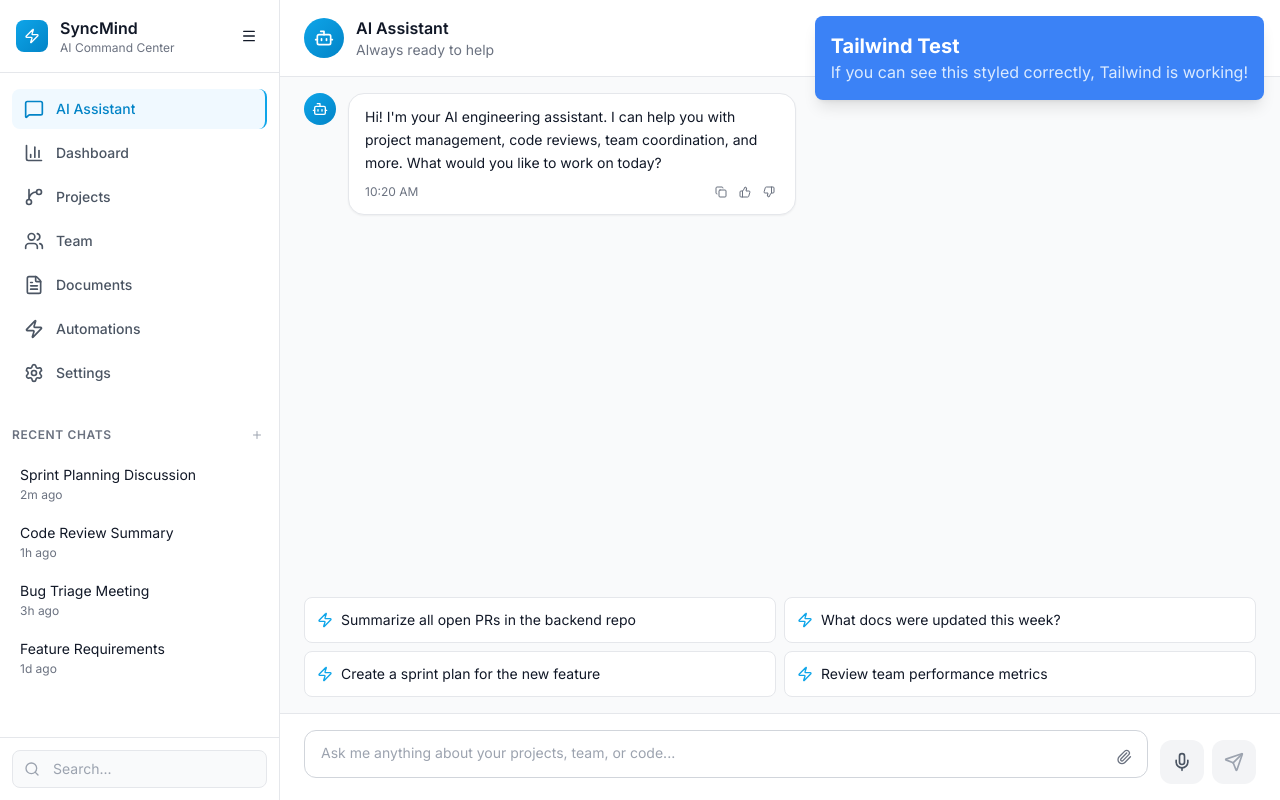
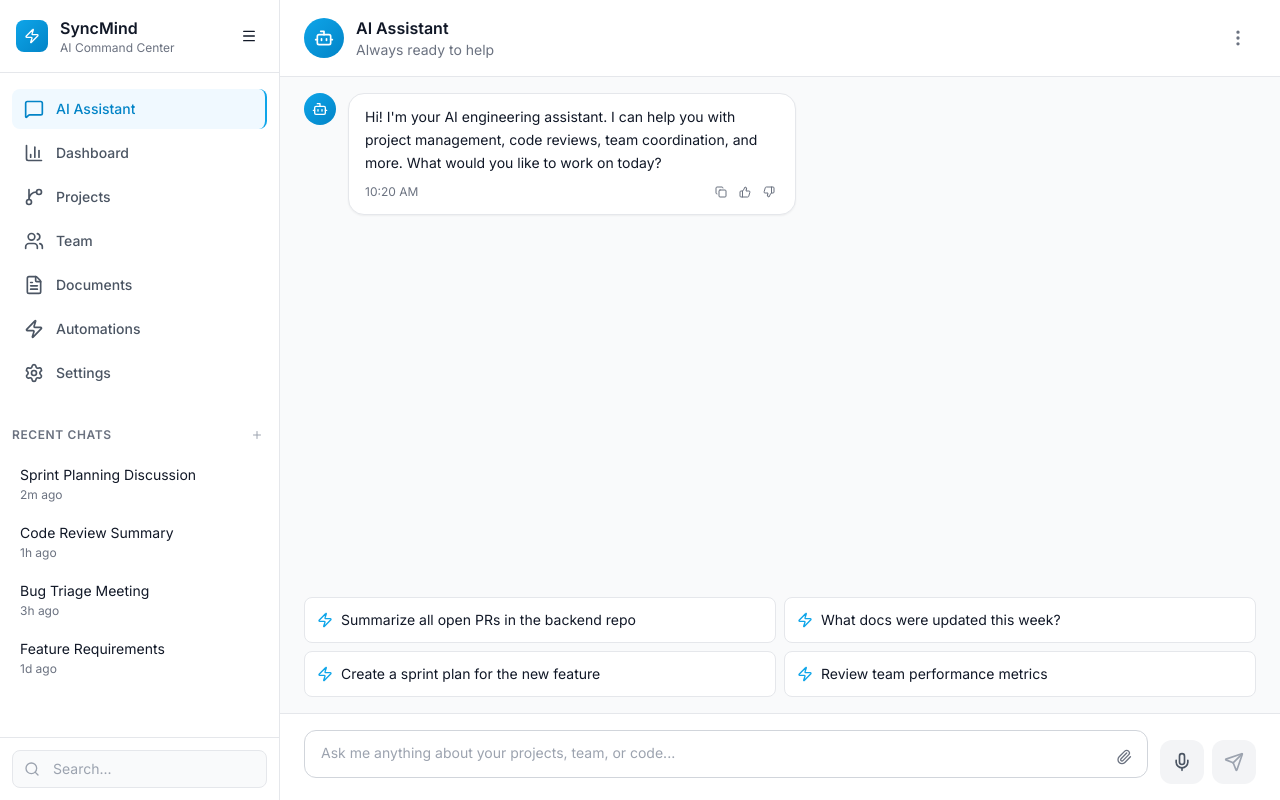
Before and after one commit to deeedaniel/calhacks-12.0, a React app in the folder frontend/: page / in a window 1280 px wide. Built offline with nearby package versions, Linux system fonts and the light colour scheme; the HTML template or start-up script is replaced by a standard one.

Commit message:
comment ts out

```diff
--- a/frontend/src/App.tsx
+++ b/frontend/src/App.tsx
@@ -3,7 +3,7 @@
 import { Sidebar } from "./components/Sidebar";
 import { Chat } from "./components/Chat";
 import { Dashboard } from "./components/Dashboard";
-import { TestComponent } from "./components/TestComponent";
+// import { TestComponent } from "./components/TestComponent";
 import { Settings, Users, GitBranch, FileText, Zap } from "lucide-react";
 
 function App() {
@@ -63,9 +63,9 @@
   return (
     <div className="flex h-screen bg-gray-50">
       {/* Temporary test component - remove once Tailwind is confirmed working */}
-      <div className="fixed top-4 right-4 z-50">
+      {/* <div className="fixed top-4 right-4 z-50">
         <TestComponent />
-      </div>
+      </div> */}
 
       <Sidebar activeTab={activeTab} onTabChange={setActiveTab} />
 
```
